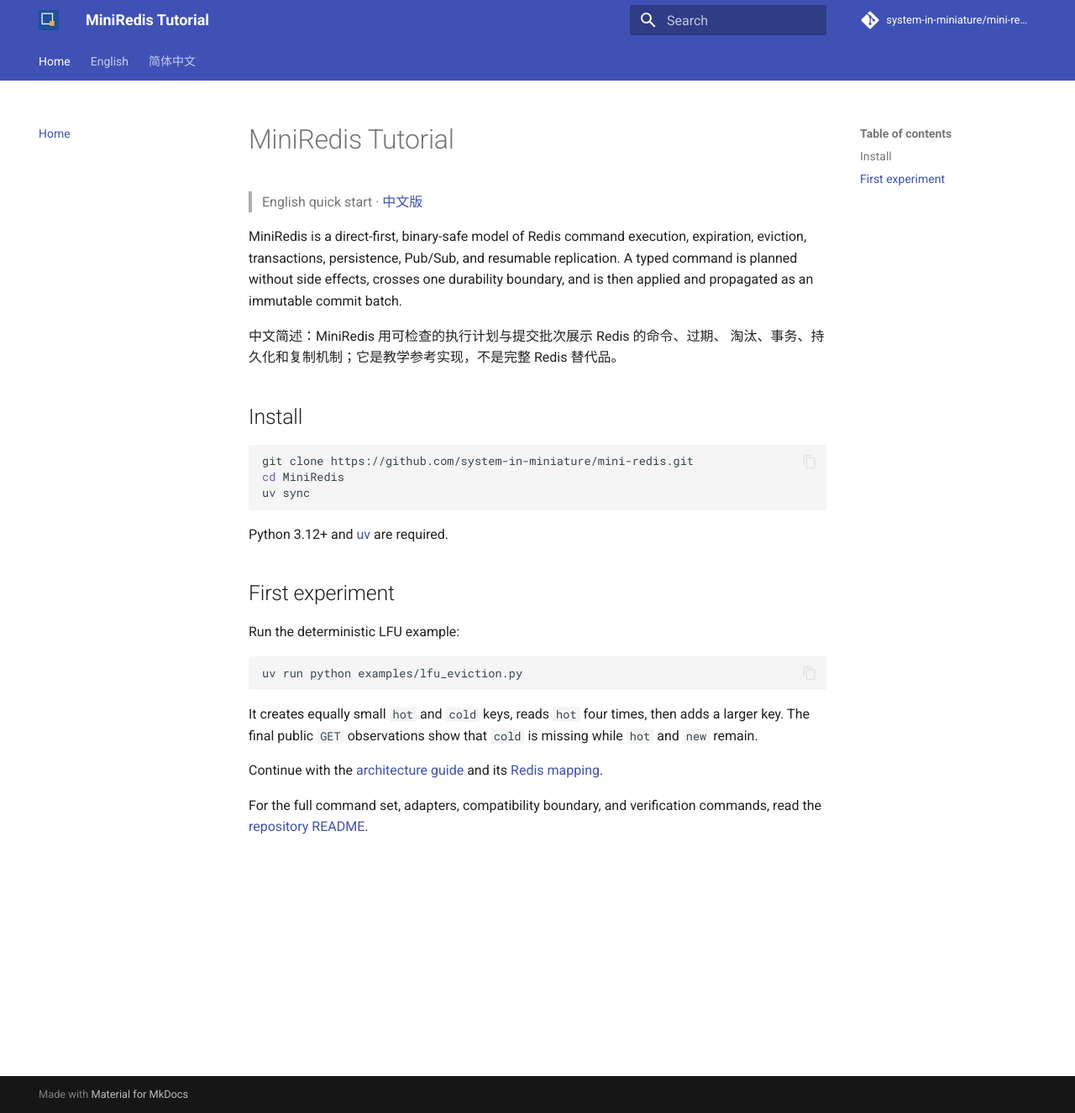
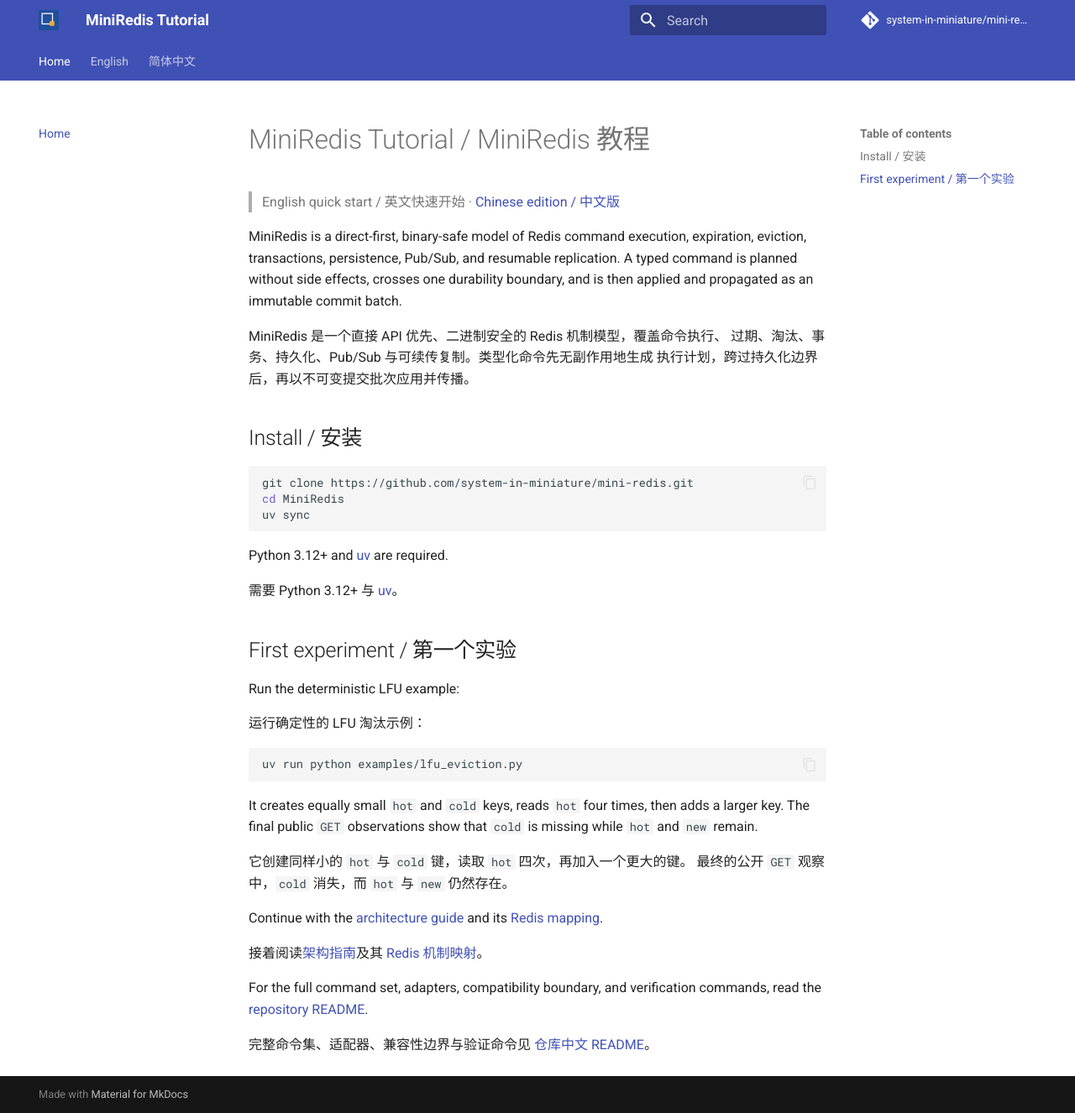
Before and after one commit to system-in-miniature/MiniRedis, an MkDocs documentation site: the page built from docs/index.md, in a window 1280 px wide and 1326 px high. Shown: the whole window at 84% size. Built offline with MkDocs 1.6.1 and Material for MkDocs 9.7.7, drawn with Linux system fonts in a browser that asks for light colours; comment, search, counter and statistics services are not loaded.

Commit message:
docs: make homepage fully bilingual

````diff
--- a/docs/index.md
+++ b/docs/index.md
@@ -1,6 +1,6 @@
-# MiniRedis Tutorial
+# MiniRedis Tutorial / MiniRedis 教程
 
-> English quick start · [中文版](zh/index.md)
+> English quick start / 英文快速开始 · [Chinese edition / 中文版](zh/index.md)
 
 MiniRedis is a direct-first, binary-safe model of Redis command execution,
 expiration, eviction, transactions, persistence, Pub/Sub, and resumable
@@ -8,10 +8,11 @@
 durability boundary, and is then applied and propagated as an immutable commit
 batch.
 
-中文简述：MiniRedis 用可检查的执行计划与提交批次展示 Redis 的命令、过期、
-淘汰、事务、持久化和复制机制；它是教学参考实现，不是完整 Redis 替代品。
+MiniRedis 是一个直接 API 优先、二进制安全的 Redis 机制模型，覆盖命令执行、
+过期、淘汰、事务、持久化、Pub/Sub 与可续传复制。类型化命令先无副作用地生成
+执行计划，跨过持久化边界后，再以不可变提交批次应用并传播。
 
-## Install
+## Install / 安装
 
 ```bash
 git clone https://github.com/system-in-miniature/mini-redis.git
@@ -21,9 +22,13 @@
 
 Python 3.12+ and [uv](https://docs.astral.sh/uv/) are required.
 
-## First experiment
+需要 Python 3.12+ 与 [uv](https://docs.astral.sh/uv/)。
+
+## First experiment / 第一个实验
 
 Run the deterministic LFU example:
+
+运行确定性的 LFU 淘汰示例：
 
 ```bash
 uv run python examples/lfu_eviction.py
@@ -33,9 +38,17 @@
 adds a larger key. The final public `GET` observations show that `cold` is
 missing while `hot` and `new` remain.
 
+它创建同样小的 `hot` 与 `cold` 键，读取 `hot` 四次，再加入一个更大的键。
+最终的公开 `GET` 观察中，`cold` 消失，而 `hot` 与 `new` 仍然存在。
+
 Continue with the [architecture guide](architecture.md) and its
 [Redis mapping](redis-mapping.md).
+
+接着阅读[架构指南](architecture.md)及其 [Redis 机制映射](redis-mapping.md)。
 
 For the full command set, adapters, compatibility boundary, and verification
 commands, read the
 [repository README](https://github.com/system-in-miniature/mini-redis/blob/main/README.md).
+
+完整命令集、适配器、兼容性边界与验证命令见
+[仓库中文 README](https://github.com/system-in-miniature/mini-redis/blob/main/README.zh-CN.md)。
````
Also changed, not shown: 1 other file.
